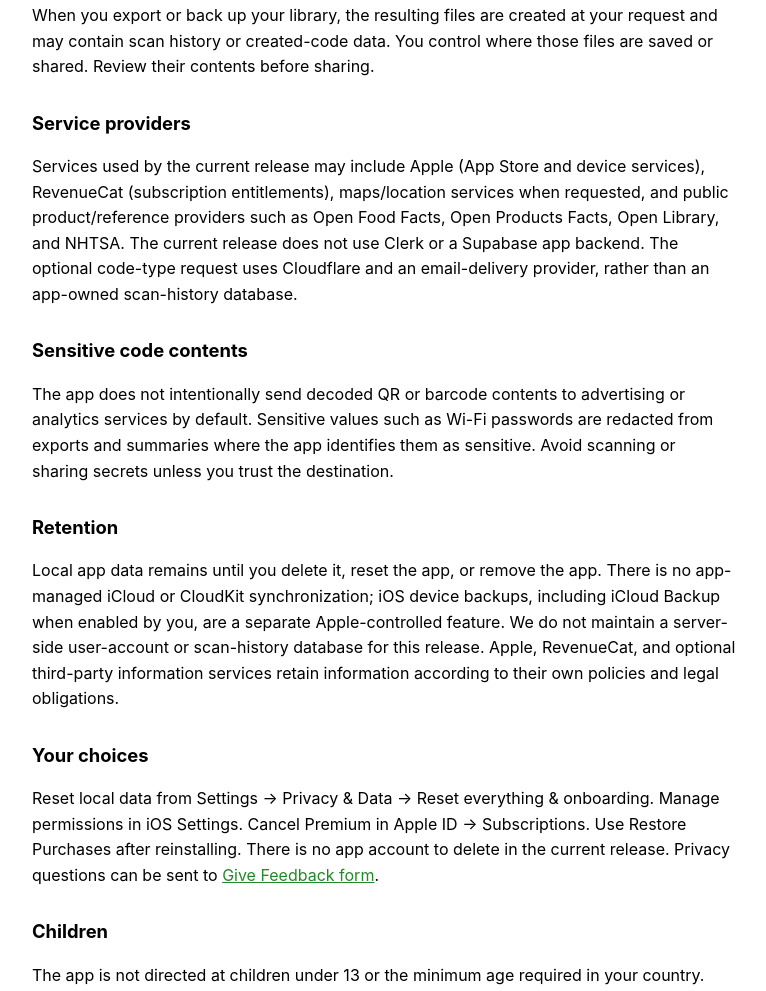
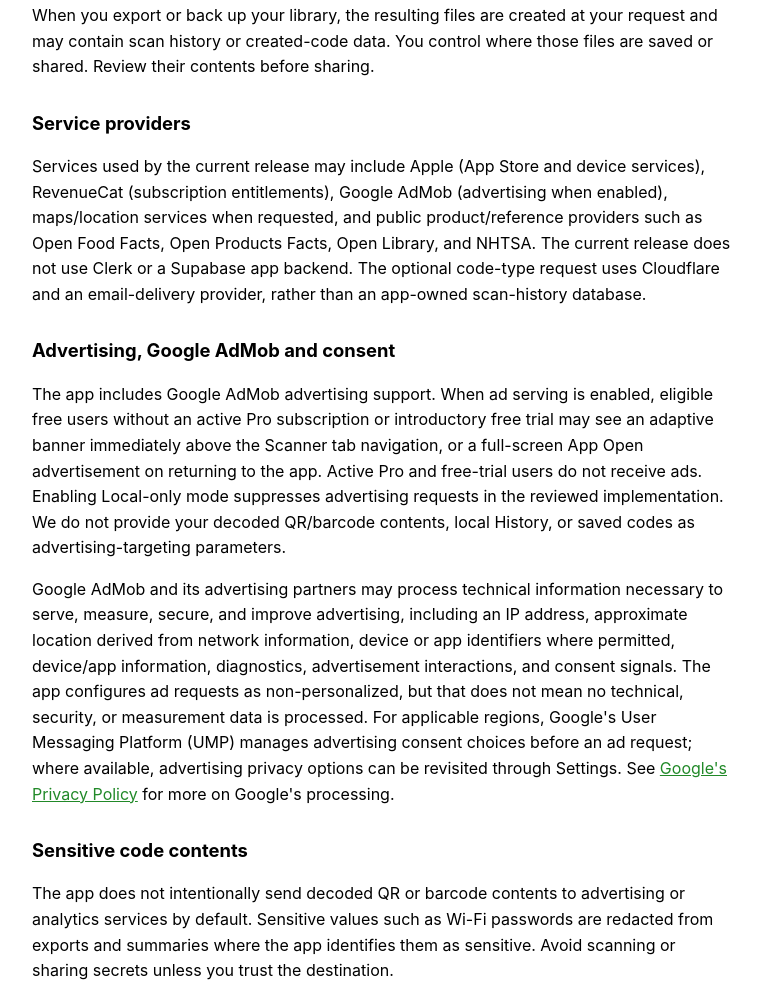
Before and after one commit to povilasbrand/qr-code-limitless-legal, a plain HTML site: page privacy.html in a window 1280 px wide. Shown: the part 1584-2575 px from the top of the page, without its empty margins (256-1022 px from the left). Drawn offline with Linux system fonts and the light colour scheme.

Commit message:
Disclose consent-gated AdMob advertising and privacy choices

```diff
--- a/privacy.html
+++ b/privacy.html
@@ -1,5 +1,5 @@
 <!doctype html><html lang="en"><head><meta charset="utf-8"><meta name="viewport" content="width=device-width,initial-scale=1"><title>Privacy Policy — QR Code Limitless</title><style>:root{color-scheme:light dark}body{font-family:-apple-system,BlinkMacSystemFont,"Segoe UI",Roboto,sans-serif;line-height:1.6;max-width:44rem;margin:2rem auto;padding:0 1.25rem}h1{font-size:1.8rem;margin-bottom:.25rem}.meta{color:#777;margin-bottom:2rem}h2{font-size:1.15rem;margin-top:1.8rem}a{color:#218928}</style></head><body>
-<h1>Privacy Policy</h1><p class="meta">QR Code Limitless · Effective November 19, 2026 · Contact: <a href="feedback.html">Give Feedback form</a></p>
+<h1>Privacy Policy</h1><p class="meta">QR Code Limitless · Effective November 23, 2026 · Contact: <a href="feedback.html">Give Feedback form</a></p>
 <h2>Who we are</h2><p>QR Code Limitless (“we”, “us”) is a QR code and barcode utility. This policy explains what information the app uses and the choices available to you.</p>
 <h2>Local-first data</h2><p>Scan and creation history, favourites, notes or folders, app settings, and similar library data are stored on your device. The app stores this library locally. User-directed exports and sharing can transfer data elsewhere; when local-only mode is off, an eligible product or reference scan may also trigger an optional public information lookup using its identifier.</p>
 <h2>Camera, photos, contacts and location</h2><p>Camera access is used when you choose to scan. Photos selected for code scanning are decoded locally where supported and are not uploaded merely to detect a QR code or barcode. Contacts are accessed only when you choose a contact while creating a code. Precise location is requested only when you choose a location feature such as “Use current location”.</p>
@@ -8,7 +8,10 @@
 <h2>No user accounts</h2><p>The current release has no user account or sign-in system. Scanning, creation, local history, Premium purchase, and Restore Purchases do not require an app account.</p>
 <h2>Purchases</h2><p>Apple processes App Store payments. RevenueCat receives purchase and entitlement information and uses an app-generated anonymous identifier so the app can unlock Premium features and restore purchases. We do not create a login identity for this purpose and do not receive or store your full payment-card number.</p>
 <h2>Backups and exports</h2><p>When you export or back up your library, the resulting files are created at your request and may contain scan history or created-code data. You control where those files are saved or shared. Review their contents before sharing.</p>
-<h2>Service providers</h2><p>Services used by the current release may include Apple (App Store and device services), RevenueCat (subscription entitlements), maps/location services when requested, and public product/reference providers such as Open Food Facts, Open Products Facts, Open Library, and NHTSA. The current release does not use Clerk or a Supabase app backend. The optional code-type request uses Cloudflare and an email-delivery provider, rather than an app-owned scan-history database.</p>
+<h2>Service providers</h2><p>Services used by the current release may include Apple (App Store and device services), RevenueCat (subscription entitlements), Google AdMob (advertising when enabled), maps/location services when requested, and public product/reference providers such as Open Food Facts, Open Products Facts, Open Library, and NHTSA. The current release does not use Clerk or a Supabase app backend. The optional code-type request uses Cloudflare and an email-delivery provider, rather than an app-owned scan-history database.</p>
+<h2>Advertising, Google AdMob and consent</h2>
+<p>The app includes Google AdMob advertising support. When ad serving is enabled, eligible free users without an active Pro subscription or introductory free trial may see an adaptive banner immediately above the Scanner tab navigation, or a full-screen App Open advertisement on returning to the app. Active Pro and free-trial users do not receive ads. Enabling Local-only mode suppresses advertising requests in the reviewed implementation. We do not provide your decoded QR/barcode contents, local History, or saved codes as advertising-targeting parameters.</p>
+<p>Google AdMob and its advertising partners may process technical information necessary to serve, measure, secure, and improve advertising, including an IP address, approximate location derived from network information, device or app identifiers where permitted, device/app information, diagnostics, advertisement interactions, and consent signals. The app configures ad requests as non-personalized, but that does not mean no technical, security, or measurement data is processed. For applicable regions, Google's User Messaging Platform (UMP) manages advertising consent choices before an ad request; where available, advertising privacy options can be revisited through Settings. See <a href="https://policies.google.com/privacy" rel="noopener noreferrer">Google's Privacy Policy</a> for more on Google's processing.</p>
 <h2>Sensitive code contents</h2><p>The app does not intentionally send decoded QR or barcode contents to advertising or analytics services by default. Sensitive values such as Wi-Fi passwords are redacted from exports and summaries where the app identifies them as sensitive. Avoid scanning or sharing secrets unless you trust the destination.</p>
 <h2>Retention</h2><p>Local app data remains until you delete it, reset the app, or remove the app. There is no app-managed iCloud or CloudKit synchronization; iOS device backups, including iCloud Backup when enabled by you, are a separate Apple-controlled feature. We do not maintain a server-side user-account or scan-history database for this release. Apple, RevenueCat, and optional third-party information services retain information according to their own policies and legal obligations.</p>
 <h2>Your choices</h2><p>Reset local data from Settings → Privacy &amp; Data → Reset everything &amp; onboarding. Manage permissions in iOS Settings. Cancel Premium in Apple ID → Subscriptions. Use Restore Purchases after reinstalling. There is no app account to delete in the current release. Privacy questions can be sent to <a href="feedback.html">Give Feedback form</a>.</p>
```
